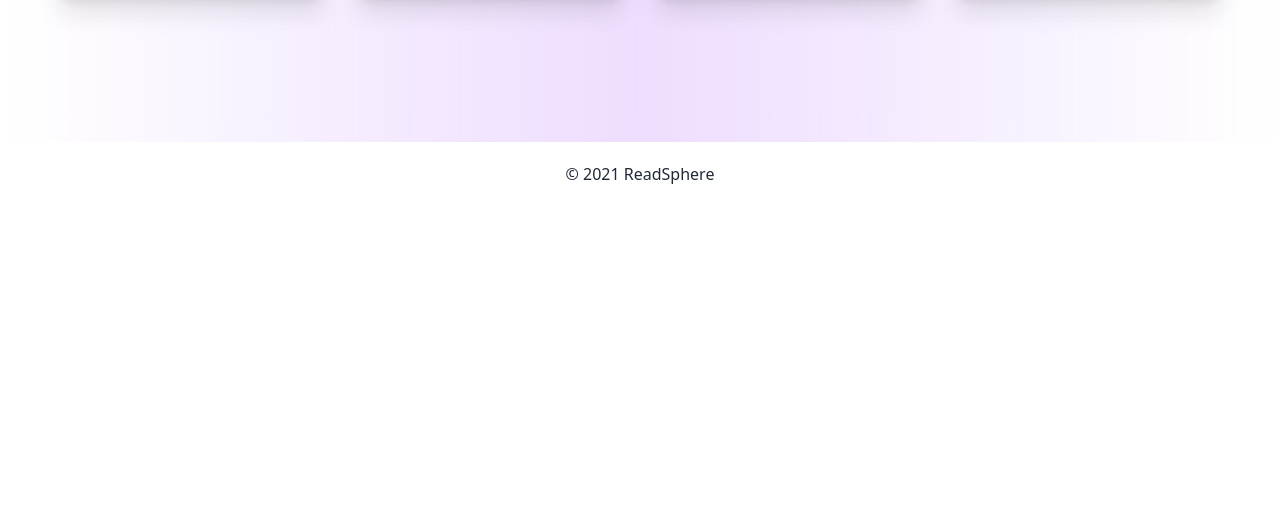
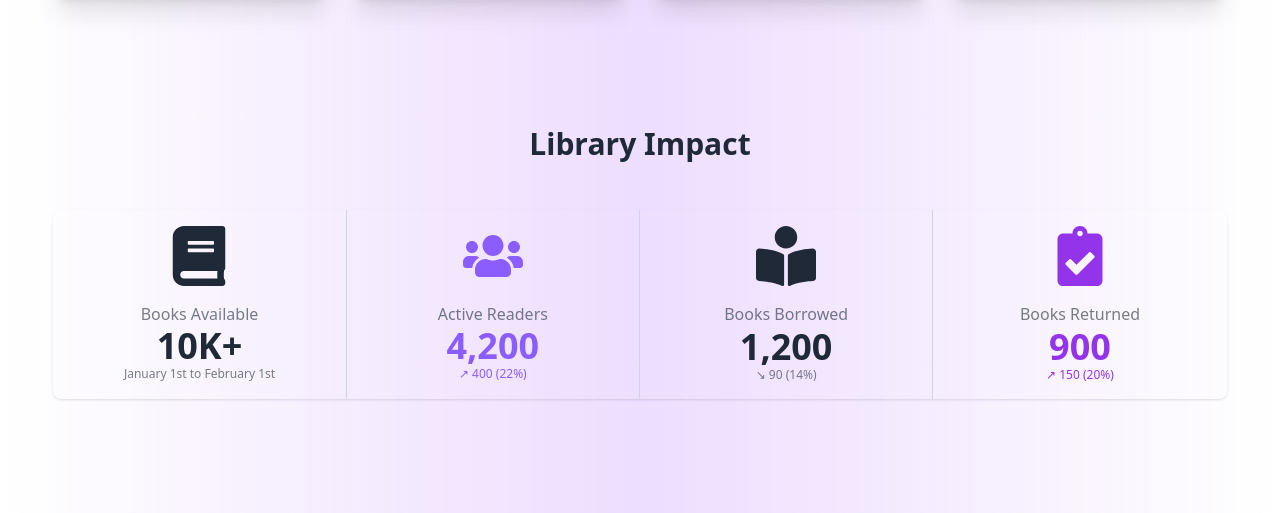
Before and after one commit to abdurrahmanmahmud5981/ReadSphere, a React (Vite) app: page / in a window 1280 px wide. Shown: the part 1158-1671 px from the top of the page. Before the commit the page ends 1364 px from the top, so only its background shows below. Built offline with nearby package versions, Linux system fonts and the light colour scheme; no server answers.

Commit message:
enhanced Categories and Statistics components; updated card styling and added library impact statistics section

```diff
--- a/src/components/Categories.jsx
+++ b/src/components/Categories.jsx
@@ -37,7 +37,7 @@ const Categories = () => {
           {categories.map((category, index) => (
             <div
               key={index}
-              className="card   bg-gradient-to-br from-purple-200/60 via-white/30 to-purple-400/60 shadow-xl hover:shadow-2xl transition-shadow"
+              className="card rounded-xl   bg-gradient-to-br from-purple-200/60 via-white/30 to-purple-400/40 shadow-xl hover:shadow-2xl transition-shadow"
             >
               <figure>
                 <img
--- a/src/components/Statistics.jsx
+++ b/src/components/Statistics.jsx
@@ -1,8 +1,48 @@
-import { FaBook, FaUsers, FaBookReader } from 'react-icons/fa';
+import {
+  FaBook,
+  FaUsers,
+  FaBookReader,
+  FaClipboardCheck,
+} from "react-icons/fa";
 const Statistics = () => {
   return (
     <div>
+      <section className="py-16 bg-cover bg-center">
+        <div className="mx-auto">
+          <h2 className="text-3xl font-bold text-center mb-12">
+            Library Impact
+          </h2>
+          <div className="grid grid-cols-2  lg:grid-cols-4 shadow w-full rounded-lg">
+            <div className="stat place-items-center border-b lg:border-b-transparent border-r border-gray-300 px-0">
+              <FaBook className="text-6xl mb-4" />
+              <div className="stat-title">Books Available</div>
+              <div className="stat-value">10K+</div>
+              <div className="stat-desc">January 1st to February 1st</div>
+            </div>
 
+            <div className="stat place-items-center border-b lg:border-b-transparent lg:border-r border-gray-300 px-0">
+              <FaUsers className="text-6xl mb-4 text-primary" />
+              <div className="stat-title">Active Readers</div>
+              <div className="stat-value text-primary">4,200</div>
+              <div className="stat-desc text-primary">↗︎ 400 (22%)</div>
+            </div>
+
+            <div className="stat place-items-center  border-r border-gray-300 px-0">
+              <FaBookReader className="text-6xl mb-4" />
+              <div className="stat-title">Books Borrowed</div>
+              <div className="stat-value">1,200</div>
+              <div className="stat-desc">↘︎ 90 (14%)</div>
+            </div>
+
+            <div className="stat place-items-center px-0">
+              <FaClipboardCheck className="text-6xl mb-4 text-purple-600" />
+              <div className="stat-title">Books Returned</div>
+              <div className="stat-value text-purple-600">900</div>
+              <div className="stat-desc text-purple-600">↗︎ 150 (20%)</div>
+            </div>
+          </div>
+        </div>
+      </section>
     </div>
   );
 };
```
